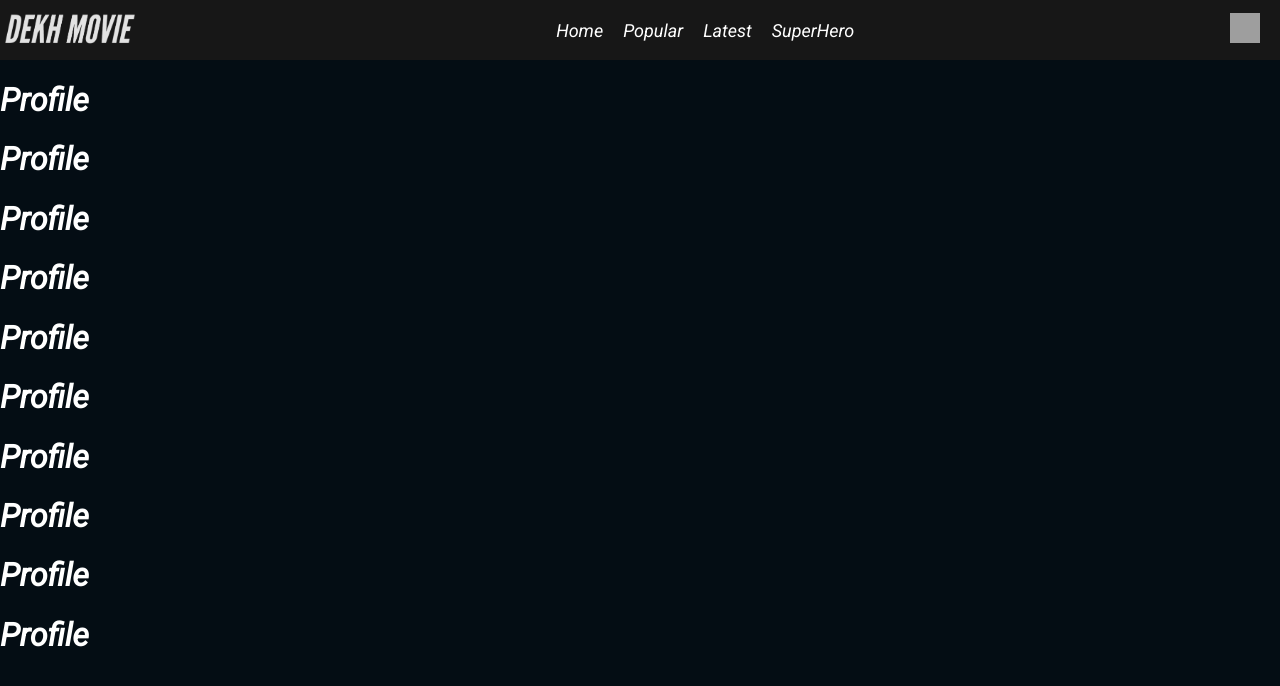
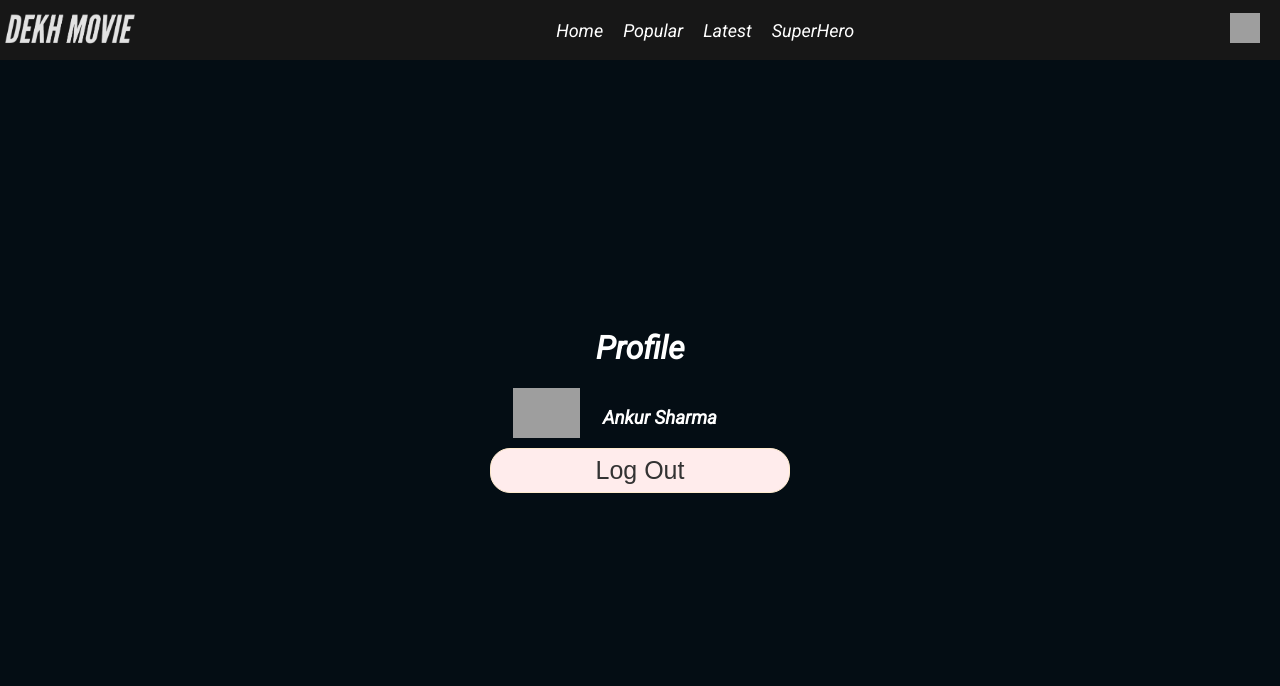
Before and after one commit to Ankur1493/dekh-movie, a React (Create React App) app: page /profile in a window 1280 px wide. Shown: the top 686 px of the page. Built offline with nearby package versions, Linux system fonts and the light colour scheme; grey boxes are pictures that could not be loaded.

Commit message:
added profile page layout

```diff
--- /dev/null
+++ b/src/components/Profile.css
@@ -0,0 +1,45 @@
+.profile{
+    height: 100vh;
+    width: 100vw;
+    display: flex;
+    flex-direction: column;
+    justify-content: center;
+    align-items: center;
+    text-align: center;
+}
+
+.profileDetail{
+    display: flex;
+    text-align: center;
+    width: 250px;
+    justify-content: space-evenly;
+}
+
+.profileDetail img{
+    height: 50px;
+}
+
+.profile button{
+    height: 45px;
+    text-decoration: none;
+    width: 300px;
+    border-radius: 20px;
+    border: 0.5px solid blanchedalmond;
+    margin: auto;
+    font-size: 25px;
+    display: flex;
+    justify-content: space-around;
+    align-items: center;
+    background-color: #ffecec;
+    color: #333;
+    transition-duration: 500ms ;
+    cursor: pointer;
+    text-decoration: none;
+}
+
+.profile button:hover{
+    background-color: #2a050575;
+    color: #ffecec;
+    border-radius: 10px;
+    cursor: pointer;
+}
--- a/src/components/Profile.js
+++ b/src/components/Profile.js
@@ -1,19 +1,20 @@
 import React from 'react'
+import "./Profile.css"
+const Profile = () => {
 
-const Profile = () => {
+
+
+
   return (
-    <div>
-     <h1>Profile</h1>
-     <h1>Profile</h1>
-     <h1>Profile</h1>
-     <h1>Profile</h1>
-     <h1>Profile</h1>
-     <h1>Profile</h1>
-     <h1>Profile</h1>
-     <h1>Profile</h1>
-     <h1>Profile</h1>
-     <h1>Profile</h1>
-     <h1>Profile</h1>
+    <div className='profile'>
+      <div className="profileBox">
+        <h1>Profile</h1>
+        <div className="profileDetail">
+            <img src="./images/user-profile.avif" alt="" />
+            <h3>Ankur Sharma</h3>
+        </div>
+        <button>Log Out</button>
+      </div>
     </div>
   )
 }
```
